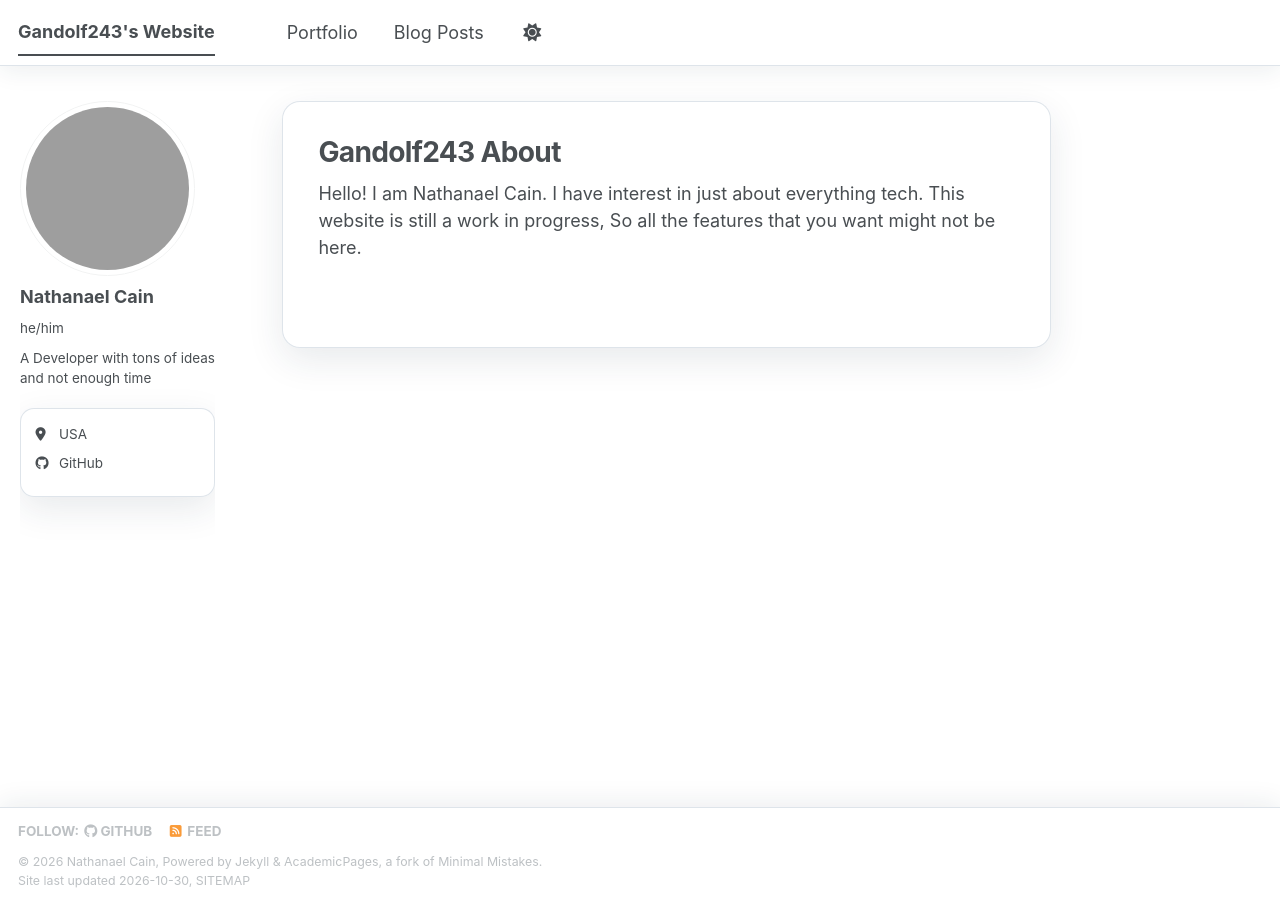
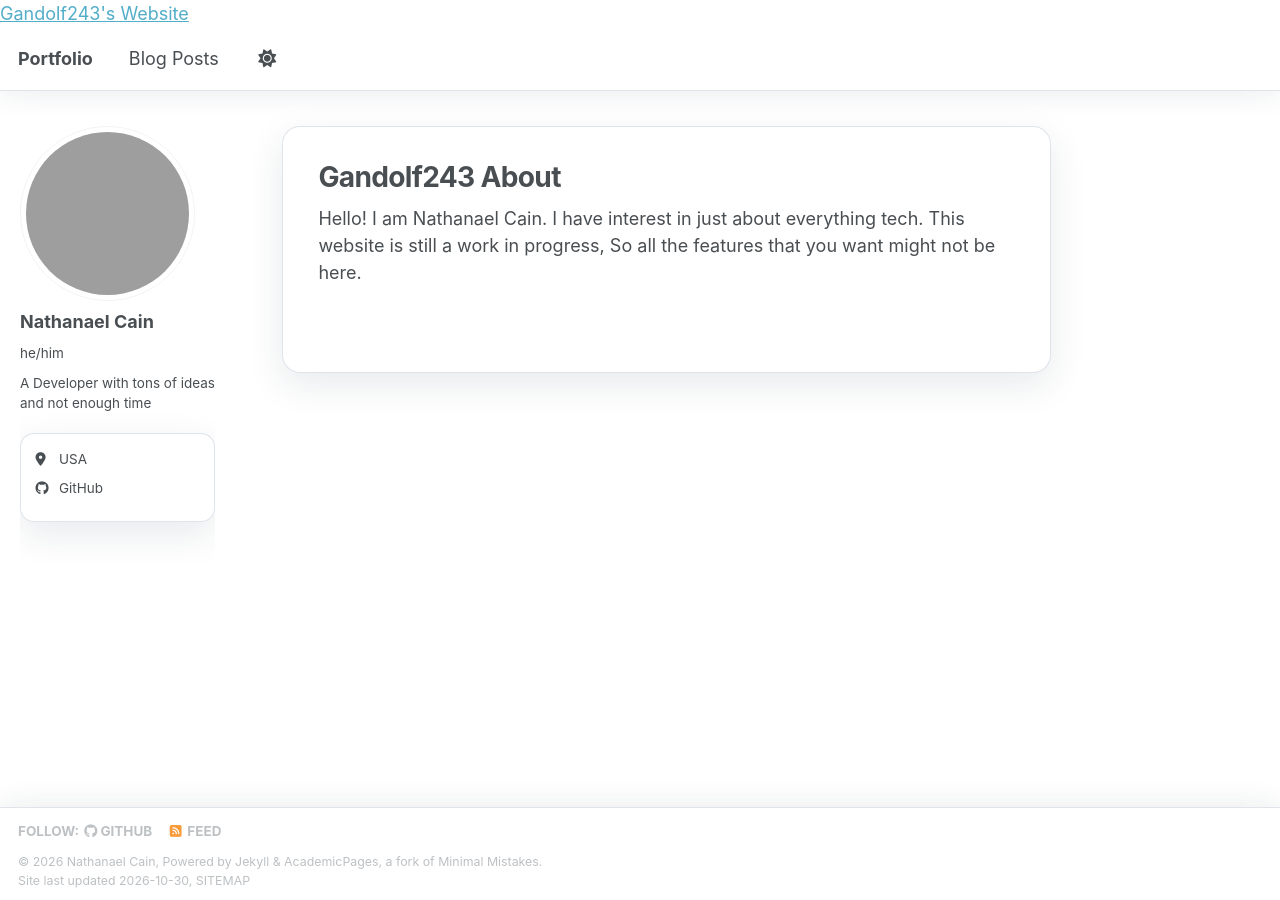
Before and after one commit to gandolf243/gandolf243.github.io, a Jekyll site: the page built from _pages/about.md, in a window 1280 px wide. Built offline with Jekyll 4.4.1, drawn with Linux system fonts in a browser that asks for light colours; a style sheet for code colours, icons or effects is not loaded; grey boxes are pictures that could not be loaded.

Commit message:
Move site title above sidebar

```diff
--- a/_includes/masthead.html
+++ b/_includes/masthead.html
@@ -1,13 +1,11 @@
 {% include base_path %}
 <div class="masthead">
+  <a class="masthead__brand" href="{{ base_path }}/">{{ site.title }}</a>
   <div class="masthead__inner-wrap">
     <div class="masthead__menu">
       <nav id="site-nav" class="greedy-nav">
         <button><span class="navicon"></span></button>
         <ul class="visible-links">
-          <li class="masthead__menu-item masthead__menu-item--lg persist {% if page.url == '/' or page.url == '/index.html' %}selected{% endif %}">
-            <a href="{{ base_path }}/">{{ site.title }}</a>
-          </li>
           {% for link in site.data.navigation.main %}
             {% if link.url contains 'http' %}
               {% assign domain = '' %}
```
